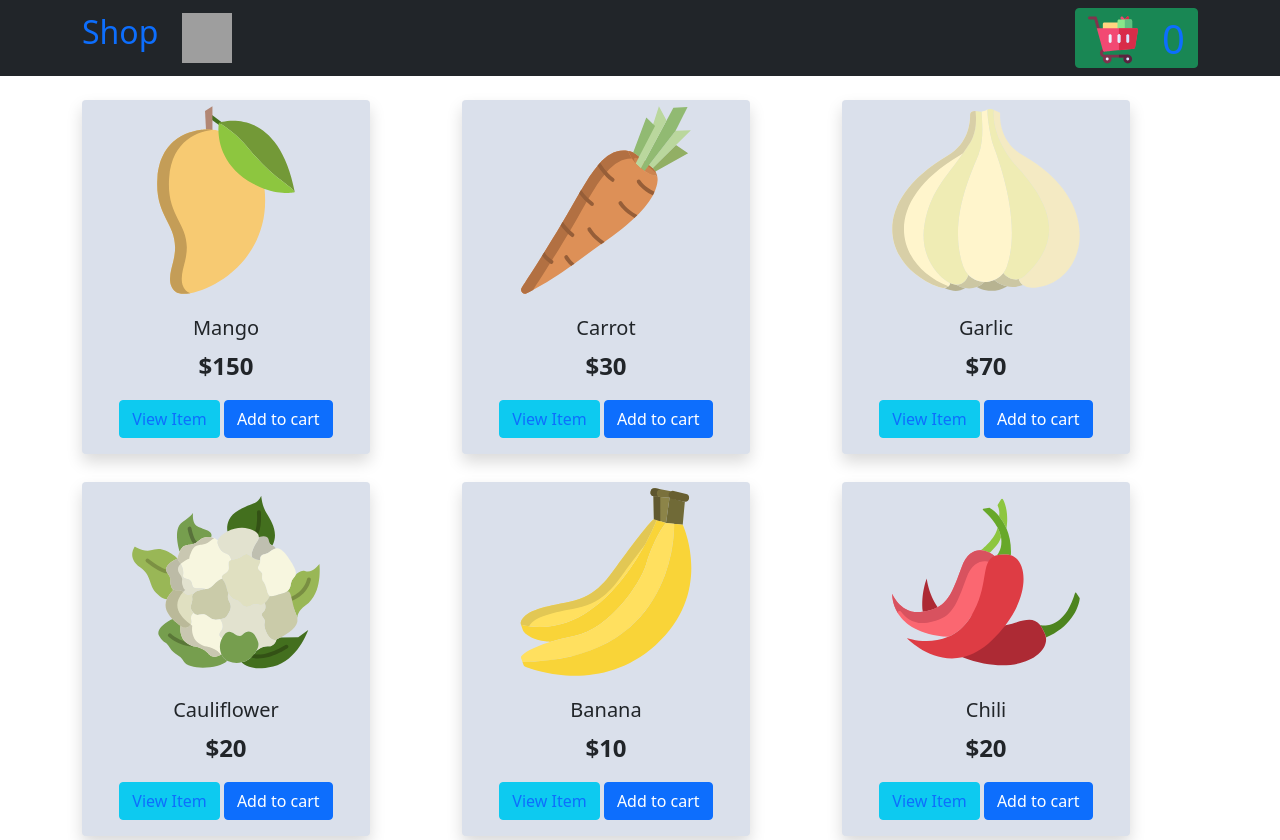
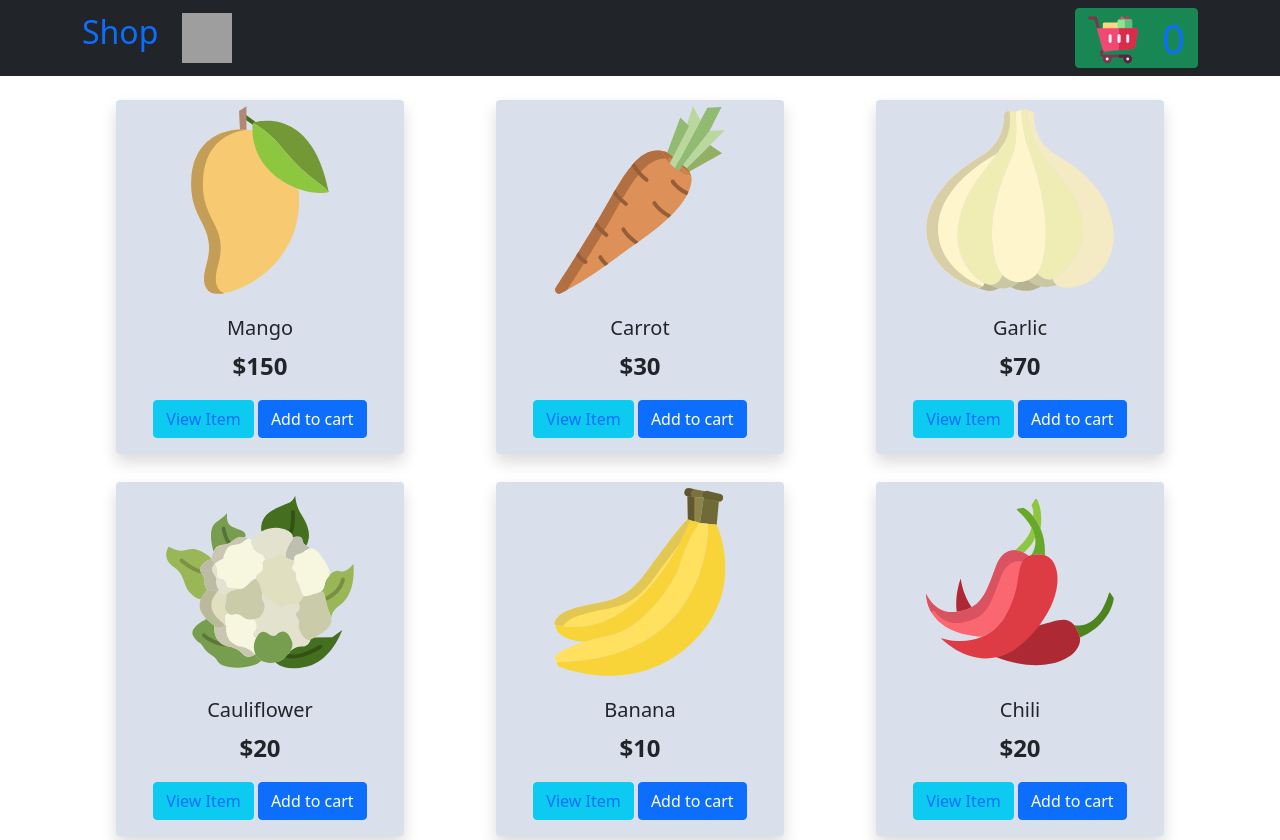
Before and after one commit to SudiptaKD/Redux-Shopping-Cart, a React (Create React App) app: page / in a window 1280 px wide. Built offline with nearby package versions, Linux system fonts and the light colour scheme; grey boxes are pictures that could not be loaded.

Commit message:
margin of products fixed

```diff
--- a/src/components/Products/Product/Product.js
+++ b/src/components/Products/Product/Product.js
@@ -14,7 +14,7 @@ const Product = ({ product, addToCart, loadCurrentItem }) => {
   return (
     <>
       <Card  className='my-4 rounded text-center shadow mb-1'
-         style={{ width: '18rem',border:'none', backgroundColor:'#dae0eb' }}>
+         style={{ width: '18rem',border:'none', backgroundColor:'#dae0eb', margin:'0px auto' }}>
         <Card.Img variant="top" src={product.image} alt={product.title} style={{height:'200px'}} />
         <Card.Body>
           <Card.Title>{product.title}</Card.Title>
--- a/src/components/Products/Products.js
+++ b/src/components/Products/Products.js
@@ -11,7 +11,7 @@ const Products = ({ products }) => {
     < >
       <Row lg={3} md={2} sm={1} xs={1}>
         {products.map((product) => (
-          <Col key={product.id}>
+          <Col key={product.id}  >
             <Product  product={product} />
           </Col>
         ))}
```
